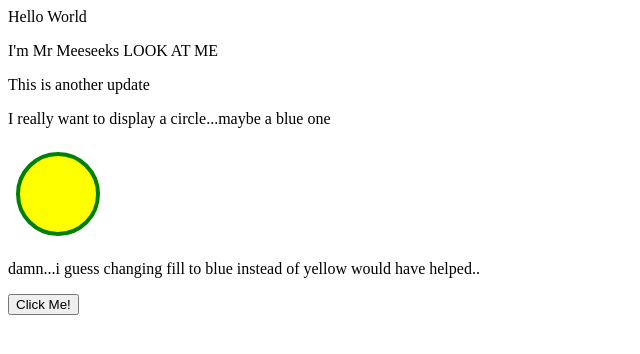
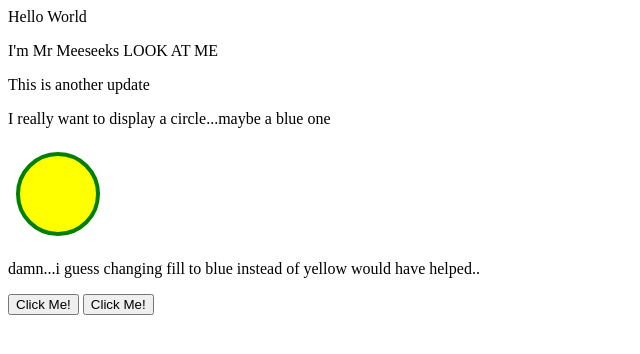
Before and after one commit to ApalmTheDon/hello_web, a plain HTML site: page index.html in a window 1280 px wide. Shown: the whole page, without its empty margins (0-640 px from the left). Drawn offline with Linux system fonts and the light colour scheme.

Commit message:
Update index.html

```diff
--- a/index.html
+++ b/index.html
@@ -9,3 +9,6 @@
 
 
 <button type="button" onclick="alert('Wow..you actually clicked it...its ok.  I would have, too')">Click Me!</button>
+
+
+<button type="button" onclick="alert('Hello World!')">Click Me!</button>
```
